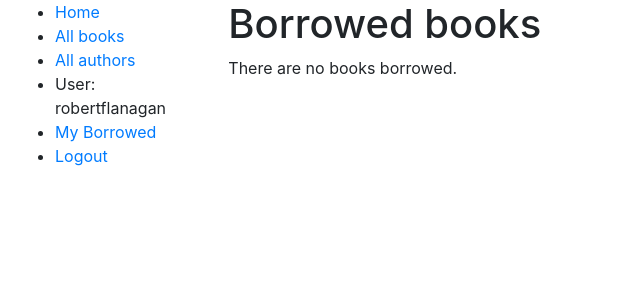
After one commit to rjflanagan95/LocalLibrary, a Django app: page /catalog/mybooks/ in a window 1280 px wide. The commit adds this page. Shown: the top 300 px of the page, without its empty margins (0-640 px from the left). Run offline with Django 3.2, Linux system fonts and the light colour scheme; a user stored in the database is signed in; data comes from the database, SQL or seed files in the repository; both versions use the stored data as it was after the commit; some libraries are stand-ins or nearby versions.

Commit message:
borrowed books list

```diff
--- a/locallibrary/catalog/admin.py
+++ b/locallibrary/catalog/admin.py
@@ -32,7 +32,7 @@ class BookAdmin(admin.ModelAdmin):
 # Register the Admin classes for BookInstance using the decorator
 @admin.register(BookInstance)
 class BookInstanceAdmin(admin.ModelAdmin):
-    list_display = ('book', 'status', 'due_back', 'id')
+    list_display = ('book', 'status', 'borrower', 'due_back', 'id')
     list_filter = ('status', 'due_back')
 
     fieldsets = (
@@ -40,6 +40,6 @@ class BookInstanceAdmin(admin.ModelAdmin):
             'fields': ('book', 'imprint', 'id')
         }),
         ('Availability', {
-            'fields': ('status', 'due_back')
+            'fields': ('status', 'due_back', 'borrower')
         }),
     )
--- a/locallibrary/catalog/templates/base_generic.html
+++ b/locallibrary/catalog/templates/base_generic.html
@@ -20,6 +20,7 @@
           <li><a href="{% url 'authors' %}">All authors</a></li>
           {% if user.is_authenticated %}
             <li>User: {{ user.get_username }}</li>
+            <li><a href="{% url 'my-borrowed' %}">My Borrowed</a></li>
             <li><a href="{% url 'logout'%}?next={{request.path}}">Logout</a></li>
           {% else %}
             <li><a href="{% url 'login'%}?next={{request.path}}">Login</a></li>
--- /dev/null
+++ b/locallibrary/catalog/templates/catalog/bookinstance_list_borrowed_user.html
@@ -0,0 +1,19 @@
+{% extends "base_generic.html" %}
+
+{% block content %}
+    <h1>Borrowed books</h1>
+
+    {% if bookinstance_list %}
+    <ul>
+
+      {% for bookinst in bookinstance_list %}
+      <li class="{% if bookinst.is_overdue %}text-danger{% endif %}">
+        <a href="{% url 'book-detail' bookinst.book.pk %}">{{bookinst.book.title}}</a> ({{ bookinst.due_back }})
+      </li>
+      {% endfor %}
+    </ul>
+
+    {% else %}
+      <p>There are no books borrowed.</p>
+    {% endif %}
+{% endblock %}
--- a/locallibrary/catalog/urls.py
+++ b/locallibrary/catalog/urls.py
@@ -7,4 +7,5 @@ urlpatterns = [
     path('book/<int:pk>', views.BookDetailView.as_view(), name='book-detail'),
     path('authors/', views.AuthorListView.as_view(), name="authors"),
     path('author/<int:pk>', views.AuthorDetailView.as_view(), name="author-detail"),
+    path('mybooks/', views.LoanedBooksByUserListView.as_view(), name='my-borrowed'),
 ]
--- a/locallibrary/catalog/views.py
+++ b/locallibrary/catalog/views.py
@@ -2,6 +2,10 @@ from django.shortcuts import render
 
 # Create your views here.
 from catalog.models import Book, Author, BookInstance, Genre
+
+from django.views import generic
+
+from django.contrib.auth.mixins import LoginRequiredMixin
 
 def index(request):
     """View function for home page of site."""
@@ -38,7 +42,6 @@ def index(request):
     # Render the HTML template index.html with the data in the context variable
     return render(request, 'index.html', context=context)
 
-from django.views import generic
 
 class BookListView(generic.ListView):
     model = Book
@@ -54,3 +57,12 @@ class AuthorListView(generic.ListView):
 
 class AuthorDetailView(generic.DetailView):
     model = Author
+
+class LoanedBooksByUserListView(LoginRequiredMixin,generic.ListView):
+    """Generic class-based view listing books on loan to current user."""
+    model = BookInstance
+    template_name ='catalog/bookinstance_list_borrowed_user.html'
+    paginate_by = 10
+
+    def get_queryset(self):
+        return BookInstance.objects.filter(borrower=self.request.user).filter(status__exact='o').order_by('due_back')
```
Also changed, not shown: locallibrary/catalog/models.py (+11 -0 lines), locallibrary/catalog/migrations/0005_bookinstance_borrower.py (added), locallibrary/db.sqlite3.
